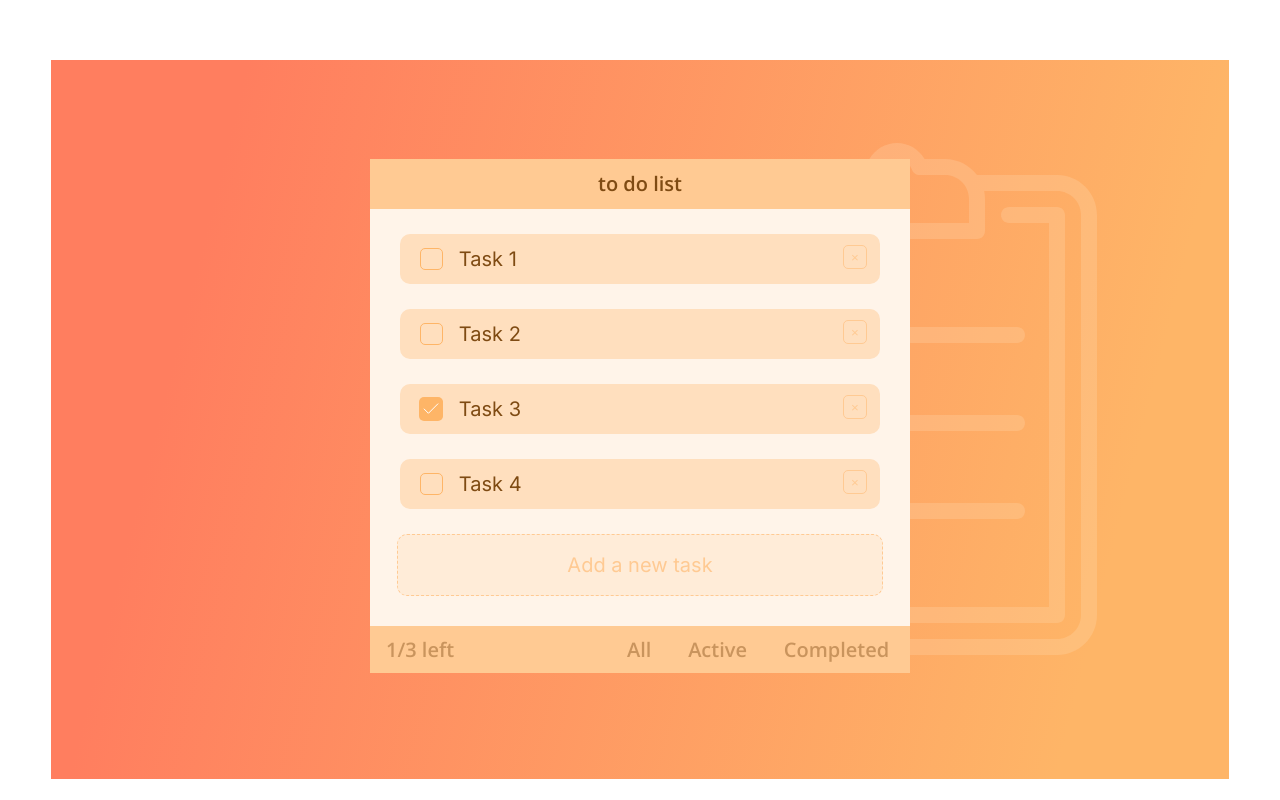
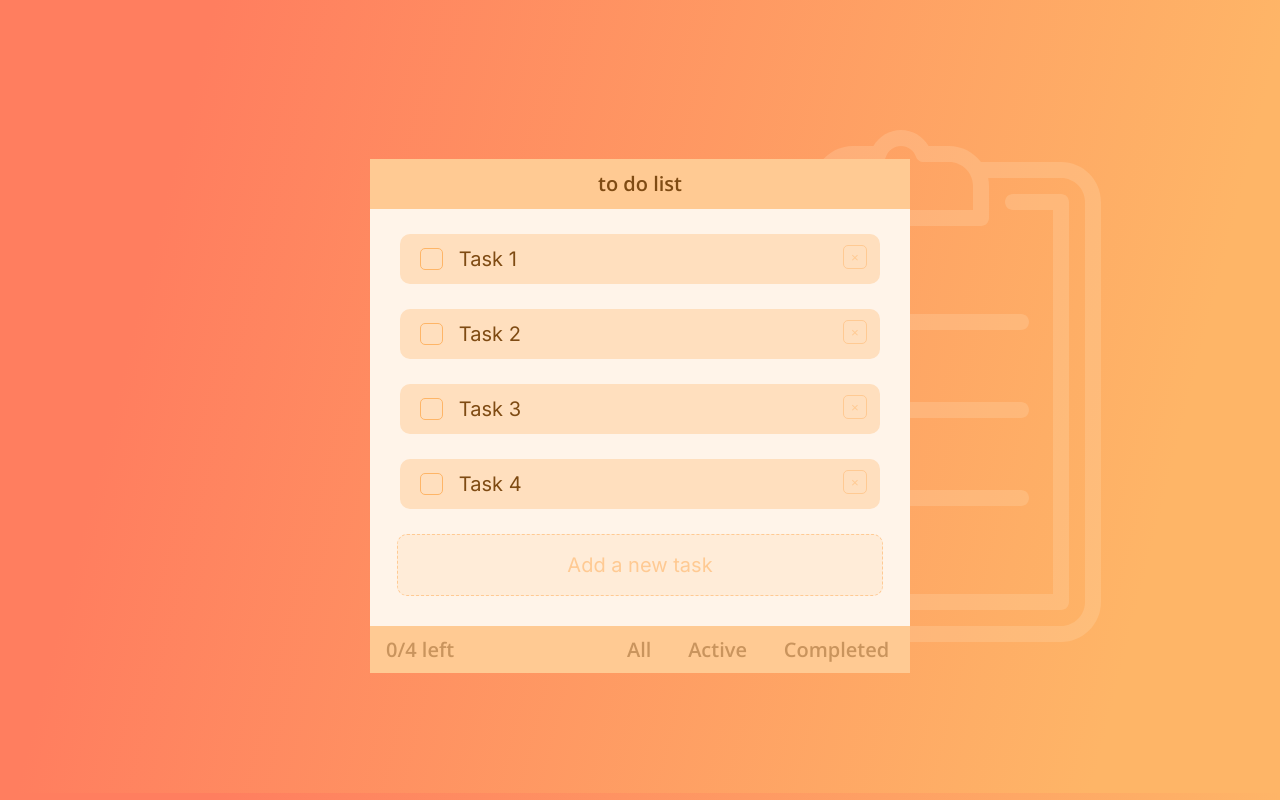
Before and after one commit to Alese4ka/vue-task, a Vue app: page / in a window 1280 px wide. Built offline with nearby package versions, Linux system fonts and the light colour scheme.

Commit message:
feature/TD-4: -create function count of tasks

```diff
--- a/src/components/molecules/Tasks.vue
+++ b/src/components/molecules/Tasks.vue
@@ -30,5 +30,7 @@ export default {
 }
 p{
   font-size: 1.5rem;
+  color: $h1;
+  padding-top: 1rem;
 }
 </style>
--- a/src/components/organisms/TodoList.vue
+++ b/src/components/organisms/TodoList.vue
@@ -7,7 +7,7 @@
           <Tasks />
           <AddTask />
           <div :class="$style.action">
-            <div>1/3 left</div>
+            <div>{{getNumberCompleted.length}}/{{getNumberAll.length}} left</div>
             <SwitchTasks />
           </div>
         </div>
@@ -22,26 +22,39 @@ export default {
     Tasks: () => import('@/components/molecules/Tasks.vue'),
     AddTask: () => import('@/components/atoms/AddTask.vue'),
     SwitchTasks: () => import('@/components/molecules/SwitchTasks.vue'),
+  },
+  computed: {
+    filterTasks() {
+      return this.$store.getters.filterTasks;
+    },
+    getNumberAll() {
+      return this.$store.getters.getNumberAll;
+    },
+    getNumberCompleted() {
+      return this.$store.getters.getNumberCompleted;
+    }
   }
 }
 </script>
 
 <style lang="scss" module>
 @import "@/assets/scss/main.scss";
+body{
+  background: $wrapper;
   .main{
-  background: $wrapper;
     margin: 0 auto;
     max-width: 73.625rem;
     .wrapper{
       background: url("~@/assets/img/vector.svg");
       background-repeat: no-repeat;
-    background-position-x: 83%;
-    background-position-y: 40%;
+      background-position-x: 40.625rem;
+      background-position-y: 4.375rem;
       .todo{
         max-width: 33.75rem;
         margin: 0 auto;
         padding-top: 6.1875rem;
         padding-bottom: 6.625rem;
+        min-height: 32.5rem;
         .todolist{
           background-color: $todolist;
           h1{
@@ -69,4 +82,5 @@ export default {
       }
     }
   }
+}
 </style>
--- a/src/store/modules/tasks.js
+++ b/src/store/modules/tasks.js
@@ -5,7 +5,7 @@ export default({
     tasks: [
       {id: uuidv4(), title: 'Task 1', isCompleted: false},
       {id: uuidv4(), title: 'Task 2', isCompleted: false},
-      {id: uuidv4(), title: 'Task 3', isCompleted: true},
+      {id: uuidv4(), title: 'Task 3', isCompleted: false},
       {id: uuidv4(), title: 'Task 4', isCompleted: false},
     ],
     filter: 'All'
@@ -21,6 +21,12 @@ export default({
       }
       return state.tasks;
     },
+    getNumberAll(state){
+      return state.tasks
+    },
+    getNumberCompleted(state){
+      return state.tasks.filter(task => task.isCompleted);
+    }
   },
   mutations: {
     changeTask (state, id) {
```
Lines whose indentation alone changed are shown as unchanged.
